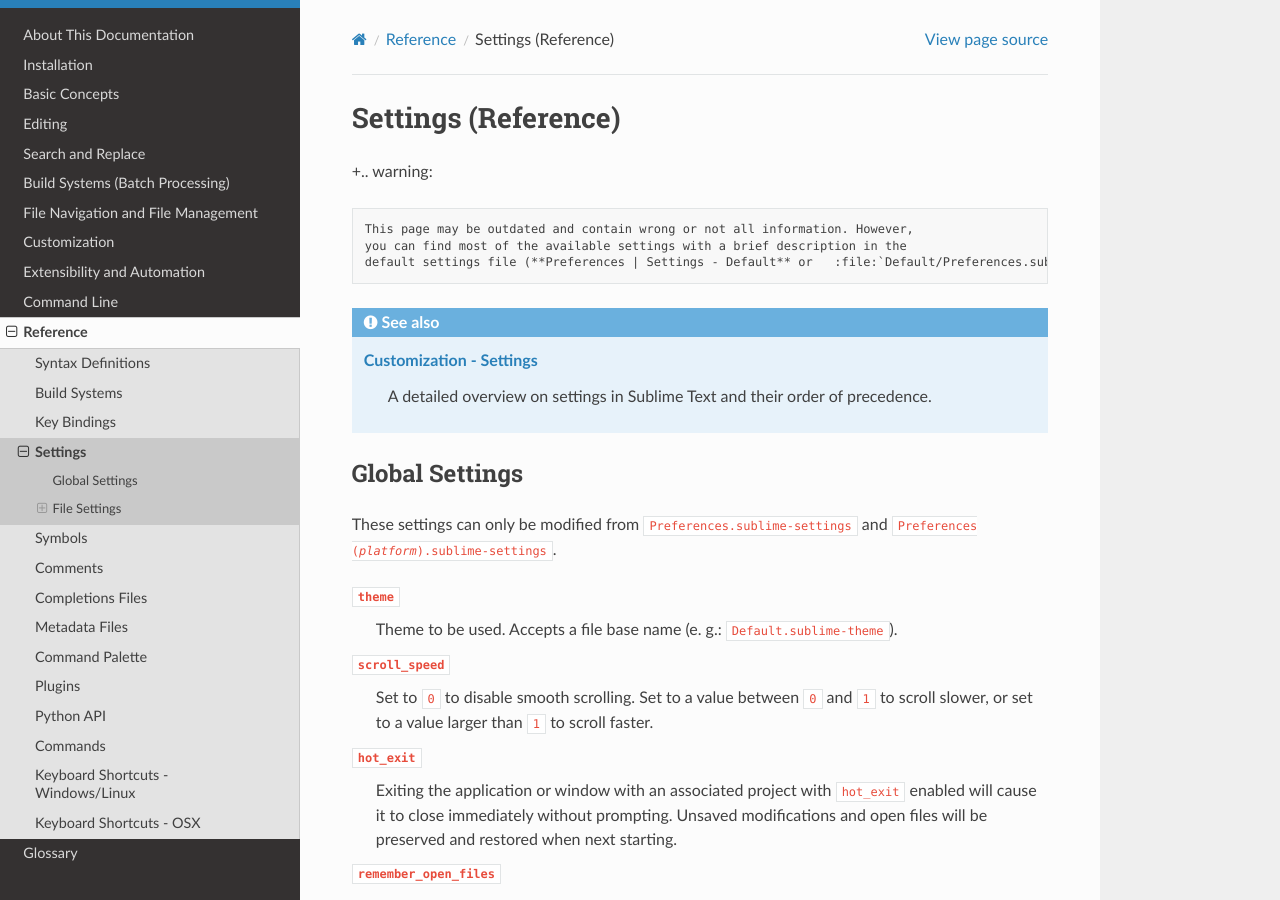
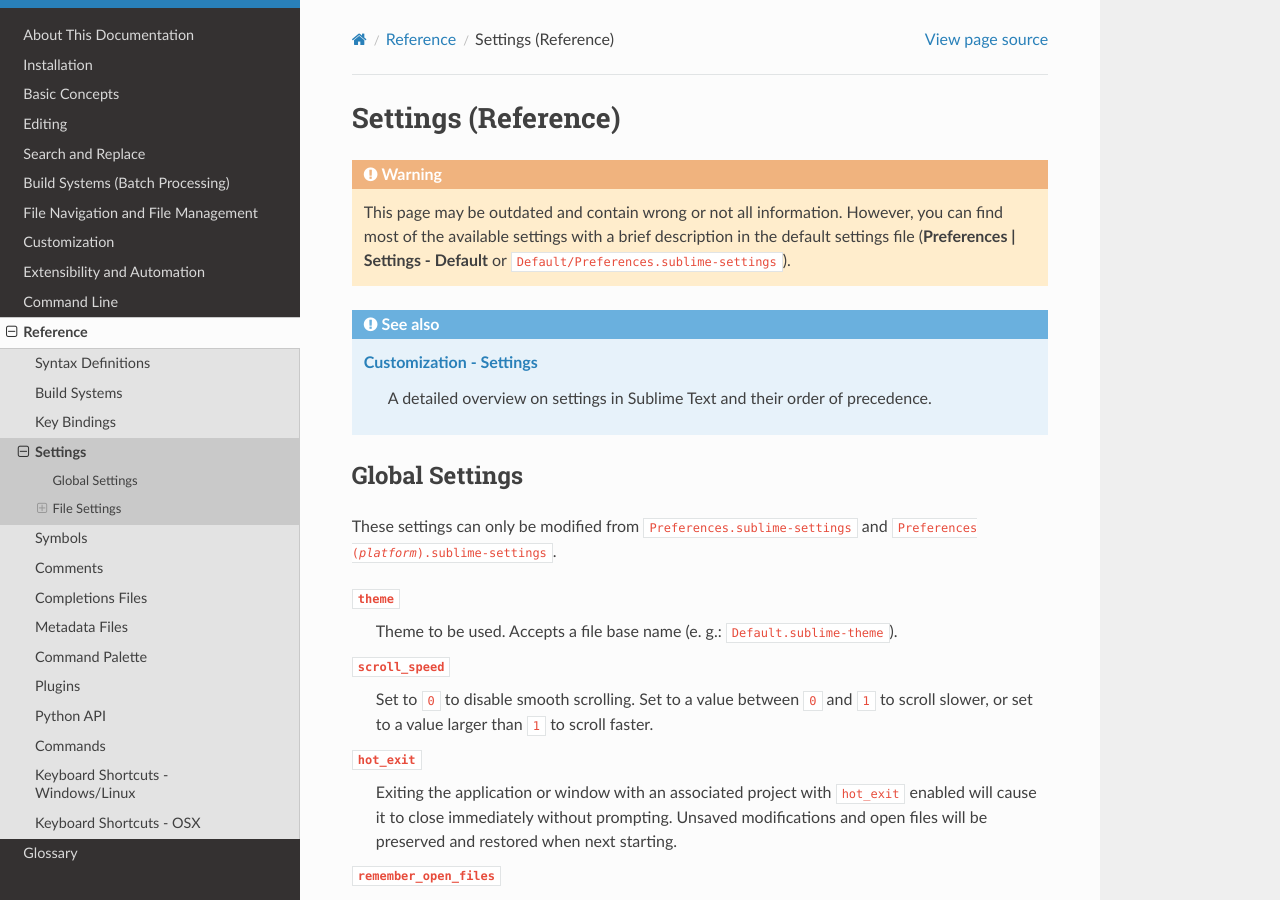
Before and after one commit to guillermooo/sublime-undocs, a Sphinx documentation site: the page built from source/reference/settings.rst, in a window 1280 px wide and 900 px high. Built offline with Sphinx 7.4.7 and the Read the Docs theme 2.0.0, drawn with Linux system fonts in a browser that asks for light colours; part of the change alters nothing that is shown.

```diff
--- a/source/reference/settings.rst
+++ b/source/reference/settings.rst
@@ -2,7 +2,7 @@
 Settings (Reference)
 ====================
 
-+.. warning::
+.. warning::
 
    This page may be outdated and contain wrong or not all information. However,
    you can find most of the available settings with a brief description in the
```
